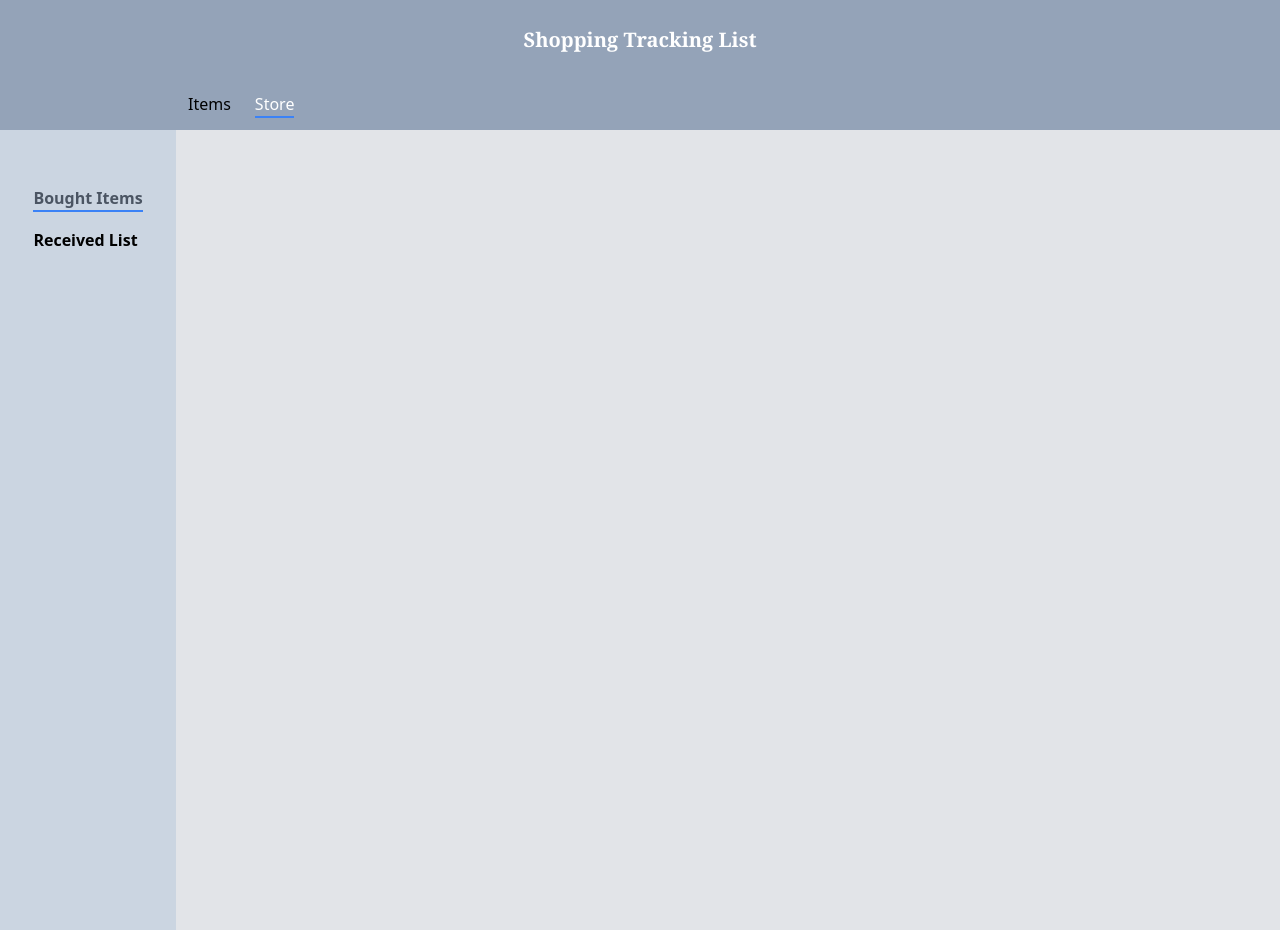
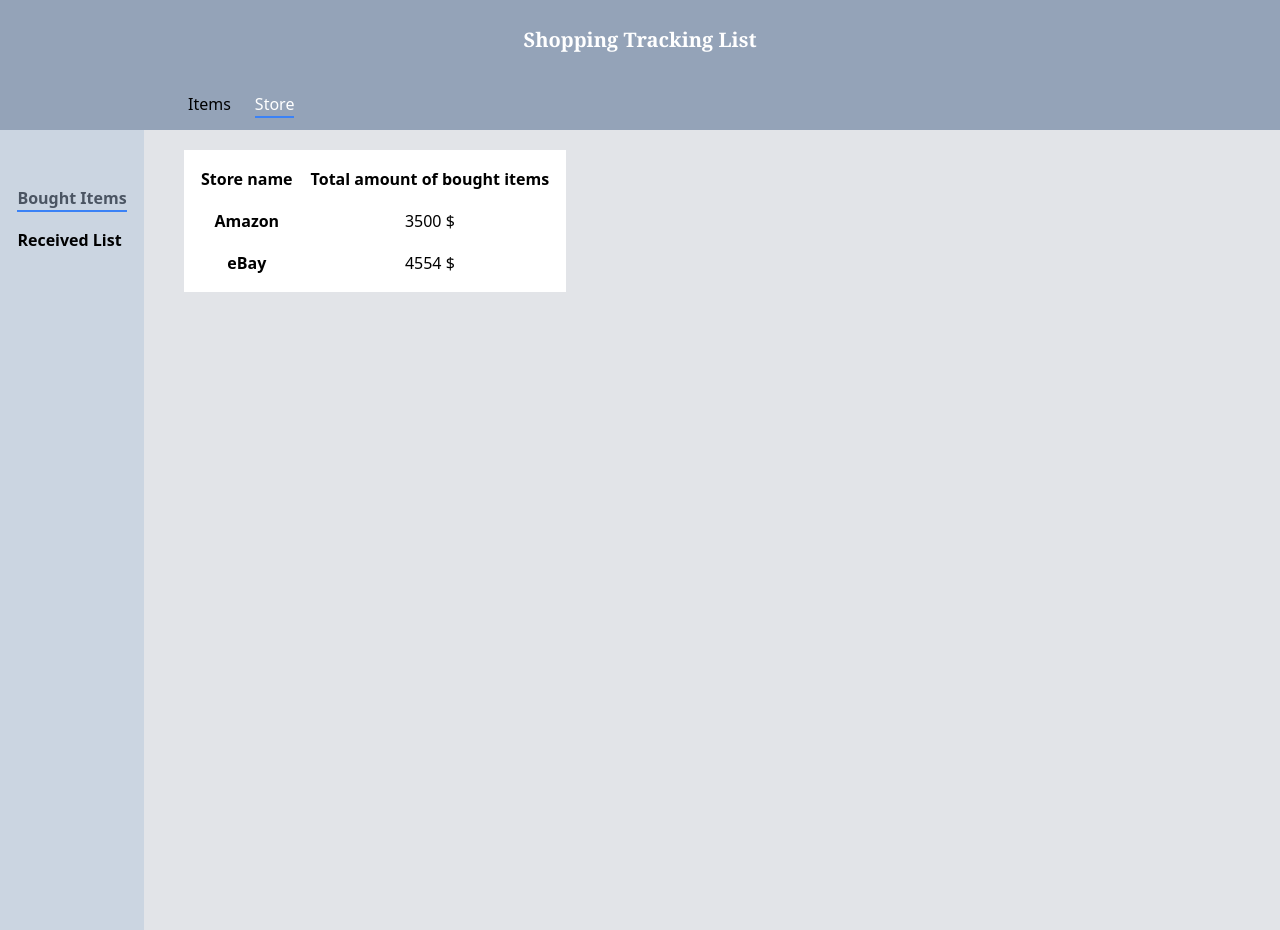
Before and after one commit to vanadium-str/shopping-tracking-list, a React (Create React App) app: page /list in a window 1280 px wide. Both pictures are taken after a click on the element "Store". Built offline with nearby package versions, Linux system fonts and the light colour scheme.

Commit message:
implement StoresTable component, hide tabs for Home page

```diff
--- a/src/components/Layout/Layout.tsx
+++ b/src/components/Layout/Layout.tsx
@@ -1,37 +1,41 @@
-import { Outlet } from 'react-router-dom';
+import { useState } from 'react';
+import { Outlet, useLocation } from 'react-router-dom';
+import { TabNames } from '../../types';
 import Header from '../Header';
 import SideBar from '../SideBar';
 import Tab from '../Tab';
-import { useState } from 'react';
-import { TabNames } from '../../types';
 
 const Layout = () => {
+  const location = useLocation();
   const [activeTab, setActiveTab] = useState(TabNames.Items);
+  const isHomePage = location.pathname === '/';
 
   const handleSetItemsTab = () => {
     setActiveTab(TabNames.Items);
-  }
+  };
 
   const handleSetStoreTab = () => {
     setActiveTab(TabNames.Store);
-  }
+  };
 
   return (
     <div>
       <Header />
-      <div className='bg-slate-400 flex py-3 pl-44'>
+      {!isHomePage && (
+        <div className="bg-slate-400 flex py-3 pl-44">
           <Tab
-          name='Items'
+            name="Items"
             isActive={activeTab === TabNames.Items}
             handleClick={handleSetItemsTab}
           />
           <Tab
-          name='Store'
+            name="Store"
             isActive={activeTab === TabNames.Store}
             handleClick={handleSetStoreTab}
           />
         </div>
-      <div className='flex'>
+      )}
+      <div className="flex">
         <SideBar />
         <div>
           <Outlet context={{ activeTab }} />
--- a/src/components/SideBar/SideBar.tsx
+++ b/src/components/SideBar/SideBar.tsx
@@ -1,5 +1,5 @@
-import { Link, useLocation } from "react-router-dom";
-import { Routes } from "../../types";
+import { Link, useLocation } from 'react-router-dom';
+import { Routes } from '../../types';
 
 const SideBar = () => {
   const location = useLocation();
@@ -7,23 +7,27 @@ const SideBar = () => {
   const isReceived = location.pathname === `/${Routes.Received}`;
 
   return (
-    <div className="w-44 h-screen bg-slate-300 flex flex-col items-center pt-10 flex-none">
+    <div className="w-36 h-screen bg-slate-300 flex flex-col items-center pt-10 flex-none">
       <ul>
-        <li className={`
+        <li
+          className={`
           my-4 font-semibold
           ${isList && 'text-gray-600 border-b-2 border-solid border-blue-500'}
-        `}>
+        `}
+        >
           <Link to="/list">Bought Items</Link>
         </li>
-        <li className={`
+        <li
+          className={`
           my-4 font-semibold
           ${isReceived && 'text-gray-600 border-b-2 border-solid border-blue-500'}
-        `}>
+        `}
+        >
           <Link to="/received">Received List</Link>
         </li>
       </ul>
     </div>
-  )
-}
+  );
+};
 
 export default SideBar;
--- /dev/null
+++ b/src/components/StoresTable/StoresTable.tsx
@@ -0,0 +1,47 @@
+import { Item } from '../../types';
+
+type Props = {
+  items: Item[];
+};
+
+type StoreTotal = {
+  store: string;
+  totalSpent: number;
+};
+
+const StoresTable = (props: Props) => {
+  const aggregatedItems: StoreTotal[] = Object.values(
+    props.items.reduce<Record<string, StoreTotal>>((acc, { store, price }) => {
+      const numericPrice = parseFloat(price);
+
+      if (!acc[store]) {
+        acc[store] = { store, totalSpent: numericPrice };
+      } else {
+        acc[store].totalSpent += numericPrice;
+      }
+
+      return acc;
+    }, {})
+  );
+
+  return (
+    <table className="ml-10 mt-5 bg-white">
+      <thead>
+        <tr>
+          <th scope="col">Store name</th>
+          <th scope="col">Total amount of bought items</th>
+        </tr>
+      </thead>
+      <tbody>
+        {aggregatedItems.map((item) => (
+          <tr>
+            <th scope="row">{item.store}</th>
+            <td className="text-center">{item.totalSpent} $</td>
+          </tr>
+        ))}
+      </tbody>
+    </table>
+  );
+};
+
+export default StoresTable;
--- /dev/null
+++ b/src/components/StoresTable/index.ts
@@ -0,0 +1 @@
+export { default } from "./StoresTable";
--- a/src/components/Tab/Tab.tsx
+++ b/src/components/Tab/Tab.tsx
@@ -2,7 +2,7 @@ type Props = {
   name: string;
   isActive: boolean;
   handleClick(): void;
-}
+};
 
 const Tab = (props: Props) => {
   const { name, isActive } = props;
@@ -17,7 +17,7 @@ const Tab = (props: Props) => {
     >
       {name}
     </div>
-  )
-}
+  );
+};
 
 export default Tab;
--- a/src/index.css
+++ b/src/index.css
@@ -5,3 +5,8 @@
 body {
   background-color: rgb(226, 228, 232);
 }
+
+table {
+  border-collapse:separate;
+  border-spacing: 1em;
+}
--- a/src/index.tsx
+++ b/src/index.tsx
@@ -1,12 +1,12 @@
 import React from 'react';
+import { createBrowserRouter, RouterProvider } from 'react-router-dom';
 import ReactDOM from 'react-dom/client';
 import './index.css';
-import { createBrowserRouter, RouterProvider } from 'react-router-dom';
+import { Routes } from './types';
 import ErrorPage from './pages/ErrorPage';
 import BoughtItems from './pages/BoughtItems';
 import ReceivedList from './pages/ReceivedList';
 import Layout from './components/Layout';
-import { Routes } from './types';
 
 const root = ReactDOM.createRoot(
   document.getElementById('root') as HTMLElement
--- a/src/pages/BoughtItems/BoughtItems.tsx
+++ b/src/pages/BoughtItems/BoughtItems.tsx
@@ -1,26 +1,33 @@
 import { useOutletContext } from 'react-router-dom';
+import items from '../../db/items.json';
+import { TabNames } from '../../types';
 import ItemCard from '../../components/ItemCard';
-import items from "../../db/items.json";
-import { TabNames } from '../../types';
+import StoresTable from '../../components/StoresTable';
 
 const BoughtItems = () => {
   const { activeTab } = useOutletContext<{ activeTab: TabNames }>();
 
   const filteredItems = items
     .filter((item) => !item.received)
-    .sort((a, b) => new Date(a.deliveryEstimationDate).getTime() - new Date(b.deliveryEstimationDate).getTime());
+    .sort(
+      (a, b) =>
+        new Date(a.deliveryEstimationDate).getTime() - new Date(b.deliveryEstimationDate).getTime()
+    );
 
-  return (
-    <div className="px-6 py-3 flex flex-wrap items-center">
-      {activeTab === TabNames.Items && filteredItems.map((item, key) => (
-        <ItemCard
-          key={key}
-          item={item}
-          withReceivedButton
-        />
-      ))}
-    </div>
-  );
+  switch (activeTab) {
+    case TabNames.Items:
+      return (
+        <div className="px-6 py-3 flex flex-wrap items-center">
+          {filteredItems.map((item) => (
+            <ItemCard key={item.id} item={item} withReceivedButton />
+          ))}
+        </div>
+      );
+    case TabNames.Store:
+      return <StoresTable items={items} />;
+    default:
+      return null;
+  }
 };
 
 export default BoughtItems;
--- a/src/pages/ReceivedList/ReceivedList.tsx
+++ b/src/pages/ReceivedList/ReceivedList.tsx
@@ -1,16 +1,24 @@
+import { useOutletContext } from 'react-router-dom';
+import items from '../../db/items.json';
+import { TabNames } from '../../types';
 import ItemCard from '../../components/ItemCard';
-import items from "../../db/items.json";
+import StoresTable from '../../components/StoresTable';
 
 const ReceivedList = () => {
+  const { activeTab } = useOutletContext<{ activeTab: TabNames }>();
+
   const filteredItems = items
     .filter((item) => item.received)
-    .sort((a, b) => new Date(a.deliveryEstimationDate).getTime() - new Date(b.deliveryEstimationDate).getTime());
+    .sort(
+      (a, b) =>
+        new Date(a.deliveryEstimationDate).getTime() - new Date(b.deliveryEstimationDate).getTime()
+    );
 
   return (
     <div className="px-6 py-3 flex flex-wrap items-center">
-      {filteredItems.map((item, key) => (
-        <ItemCard item={item} key={key} />
-      ))}
+      {activeTab === TabNames.Items &&
+        filteredItems.map((item, key) => <ItemCard item={item} key={key} />)}
+      {activeTab === TabNames.Store && <StoresTable items={items} />}
     </div>
   );
 };
```
Also changed, not shown: src/components/Header/Header.tsx (+4 -7 lines), src/components/ItemCard/ItemCard.tsx (+10 -8 lines), src/pages/ErrorPage/ErrorPage.tsx (+2 -6 lines). Lines whose indentation alone changed are shown as unchanged.
